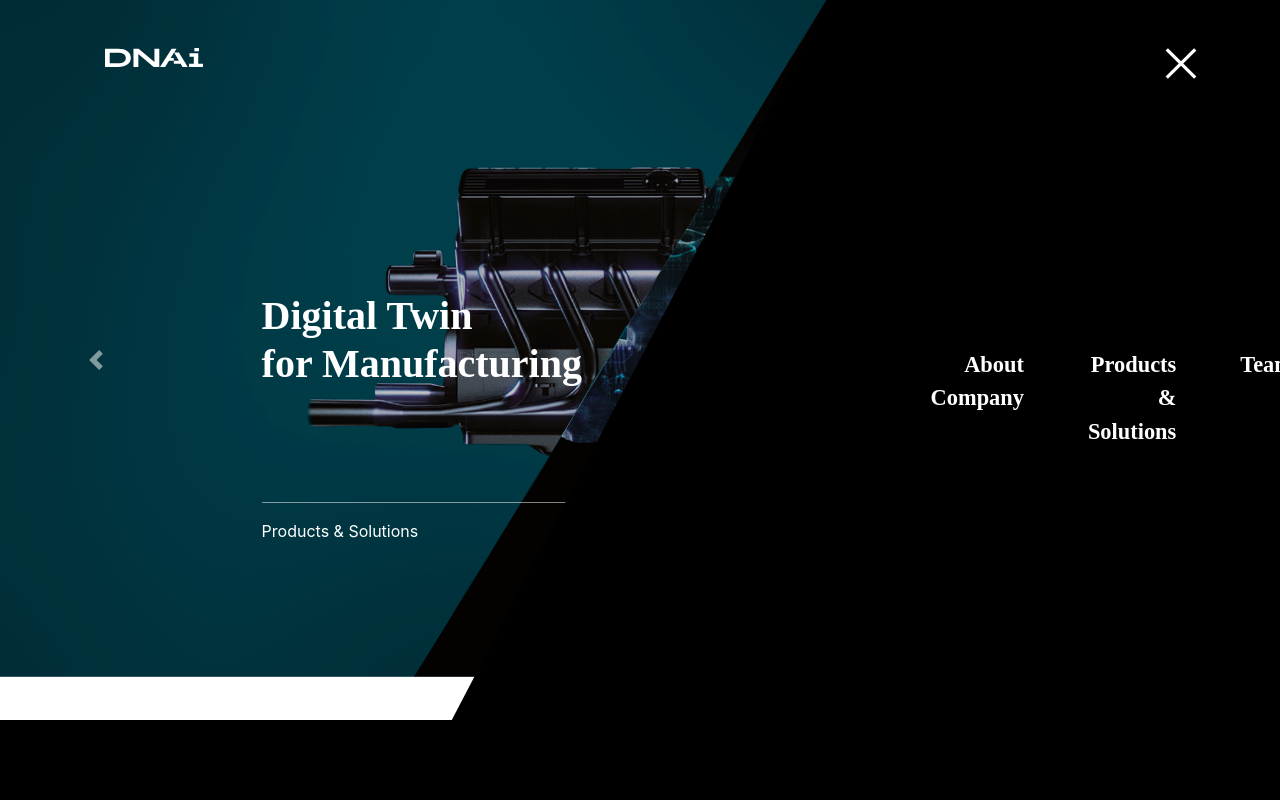
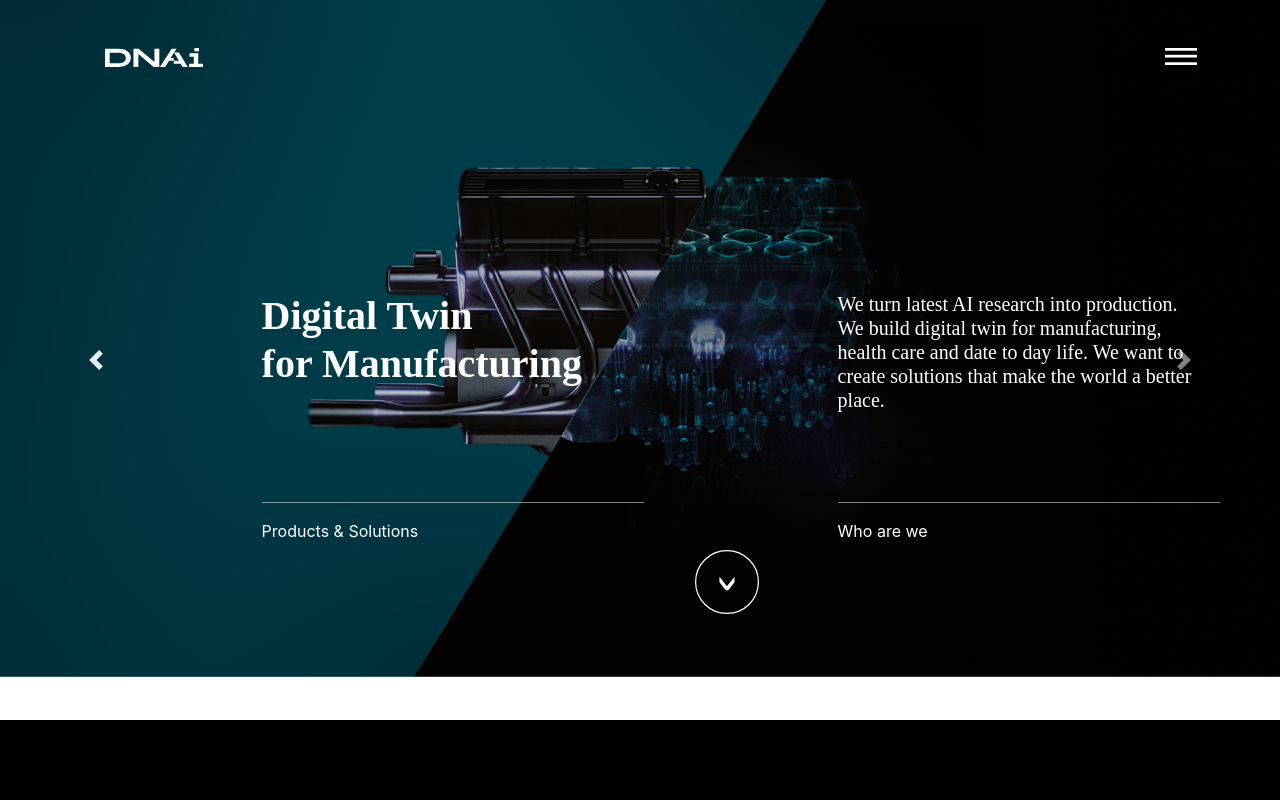
Before and after one commit to linettemanuel/dnaiW, a website with bundled scripts: page index.html in a window 1280 px wide. Both pictures are taken after a click on the picture 1180 px from the left and 56 px from the top of the page. Shown: the top 800 px of the page. Built offline with nearby package versions, Linux system fonts and the light colour scheme; a web font is replaced by a local one.

Commit message:
Add files via upload

```diff
--- a/index.html
+++ b/index.html
@@ -59,7 +59,7 @@
 
 
   <!-- Navigation -->
-  <nav class="navbar navbar-expand-lg navbar-light fixed-top" id="mainNav">
+  <nav class="navbar navbar-expand-lg navbar-light" id="mainNav">
     <div class="container">
       <a class="navbar-brand js-scroll-trigger" href="#page-top"> <img class="dnai-logo" src="./img/dnai.svg" alt="DNAI logo"> </a>
       <a class="navbar-brand js-scroll-trigger"> <img class="hamburger-icon" src="./img/hamburger.svg" alt="hamburger menu icon"> </a>
@@ -87,7 +87,7 @@
       </div>
     </div>
   </nav>
-
+  <div class="main-content">
     <!-- Carousel -->
     <header class="masthead">
       <div id="carouselExampleIndicators" class="carousel slide" data-ride="carousel" data-interval="10000" style="max-height: 100vh;">
@@ -557,7 +557,7 @@
   -->
       </div>
     </section>
-
+  </div>
   <!-- Footer -->
   <footer class="small text-center text-white-50" style="background: #303037;">
     <div class="container">
--- a/js/app.js
+++ b/js/app.js
@@ -22,28 +22,53 @@ let copyIcon = document.querySelectorAll(".fa-copy");
 let copyConfirm = document.querySelectorAll(".tooltiptext-confirm");
 let hamburgerIcon = document.querySelector(".hamburger-icon");
 let iconPath = ["img/hamburger.svg", "img/close.svg"];
-let menuCounter = 0;
+let menuOpened = false;
 let scewedMenu = document.querySelector(".scewedMenu");
+let mainContent = document.querySelector(".main-content");
 
 hamburgerIcon.onclick = (e) => {
-    menuCounter++;
-    if(menuCounter % 2 == 0) {
+    if(menuOpened) {
         e.target.src ="./" + `${iconPath[0]}`;
-        scewedMenu.style.transition = "1s ease-in-out";
-        navMenu.style.transition = "0.5s ease-in-out";
+        scewedMenu.style.transition = "transform 1.5s ease-in-out";
+        navMenu.style.transition = "all 1s ease-in-out";
         scewedMenu.style.transform = "translateX(100%)";
         navMenu.style.transform = "translateX(200%)";
         scewedMenu.style.zIndex = -1;
         navMenu.style.zIndex = -1;
+        menuOpened = false;
     } else {
         e.target.src ="./" + `${iconPath[1]}`;
         scewedMenu.style.transform = "translateX(0%)";
         navMenu.style.transform = "translateX(0%)";
-        scewedMenu.style.transition = "1s ease-in-out";
-        navMenu.style.transition = "1.25s ease-in-out";
+        scewedMenu.style.transition = "transform 1s ease-in-out";
+        navMenu.style.transition = "transform 1.25s ease-in-out";
         scewedMenu.style.zIndex = 1001;
         navMenu.style.zIndex = 1002;
+        menuOpened = true;
     }
+}
+
+hamburgerIcon.onmouseover = (e) => {
+    menuOpened = true;
+    e.target.src ="./" + `${iconPath[1]}`;
+    scewedMenu.style.transform = "translateX(0%)";
+    navMenu.style.transform = "translateX(0%)";
+    scewedMenu.style.transition = "transform 1s ease-in-out";
+    navMenu.style.transition = "transform 1.25s ease-in-out";
+    scewedMenu.style.zIndex = 1001;
+    navMenu.style.zIndex = 1002;
+
+}
+
+mainContent.onmouseover= (e) => {
+    menuOpened = false;
+    hamburgerIcon.src ="./" + `${iconPath[0]}`;
+    scewedMenu.style.transition = "transform 1.5s ease-in-out";
+    navMenu.style.transition = "all 1s ease-in-out";
+    scewedMenu.style.transform = "translateX(100%)";
+    navMenu.style.transform = "translateX(200%)";
+    scewedMenu.style.zIndex = -1;
+    navMenu.style.zIndex = -1;
 }
 
 
```
Also changed, not shown: css/grayscale.min.css. Lines whose indentation alone changed are shown as unchanged.
